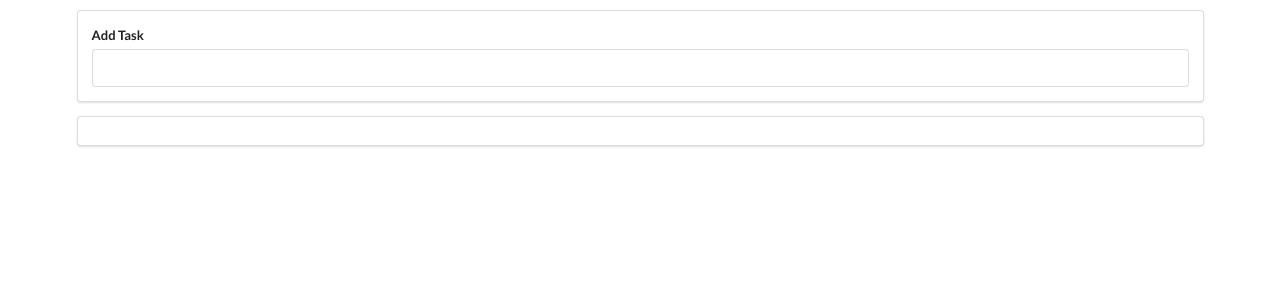
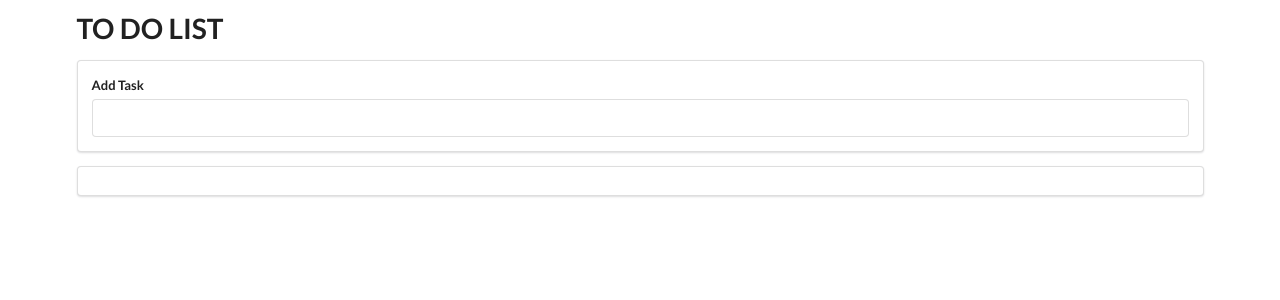
Before and after one commit to jdlives/todolist-ray, a React (Create React App) app: page / in a window 1280 px wide. Shown: the top 300 px of the page. Built offline with nearby package versions, Linux system fonts and the light colour scheme.

Commit message:
Fix padding and add title.

```diff
--- a/src/components/App.js
+++ b/src/components/App.js
@@ -38,6 +38,7 @@ class App extends React.Component {
     render() {
         const { taskList } = this.state;
         return <div className="ui container" style={{marginTop: '10px'}}>
+            <h1>TO DO LIST</h1>
             <SearchBar onSubmitCallback={this.onFormSubmit}/>
             <div className="ui segment">
                 <div className="ui middle aligned divided list">
--- a/src/components/TaskItem.js
+++ b/src/components/TaskItem.js
@@ -35,7 +35,7 @@ class TaskItem extends React.Component {
         const { tag, task } = this.props;
         const { isEditing } = this.state;
         return (
-            <div className="item" style={{display:"flex"}} >
+            <div className="item" style={{display:"flex", padding:"3px"}} >
                 <button
                     className={`ui toggle button ${task.ongoing ? "active": "inactive" }`}
                     type="checkbox"
```
